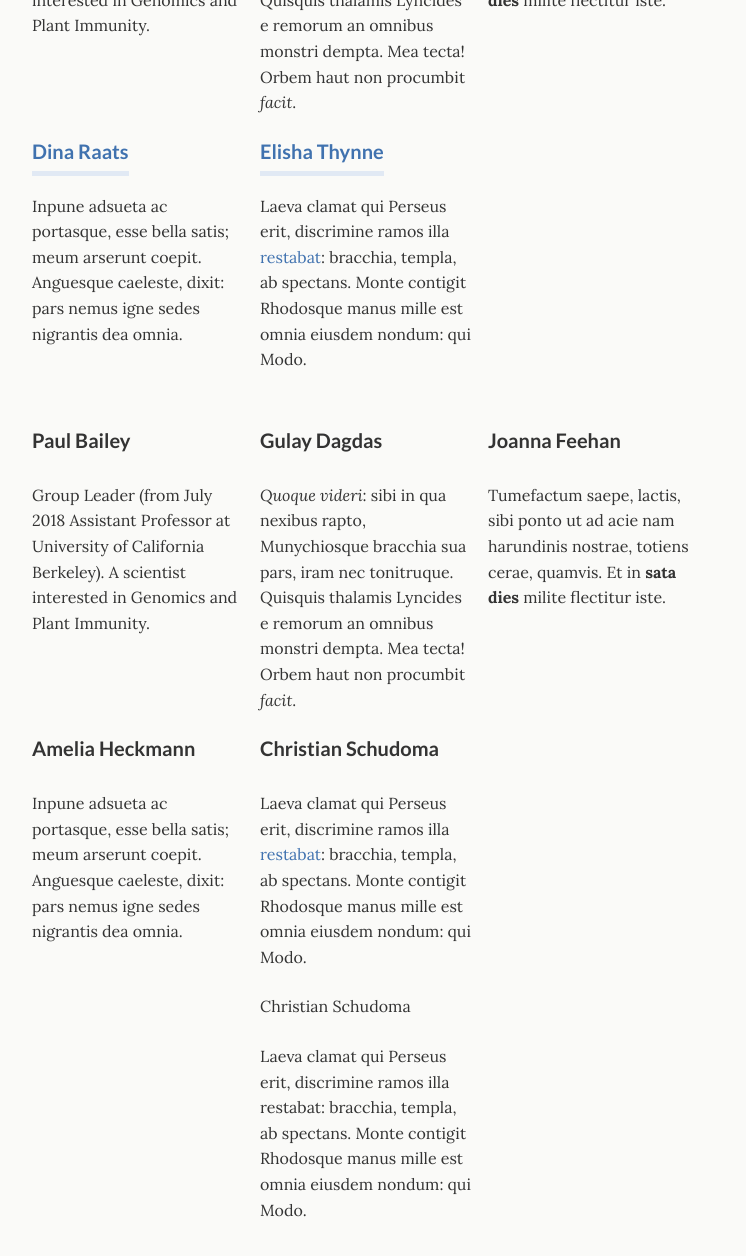
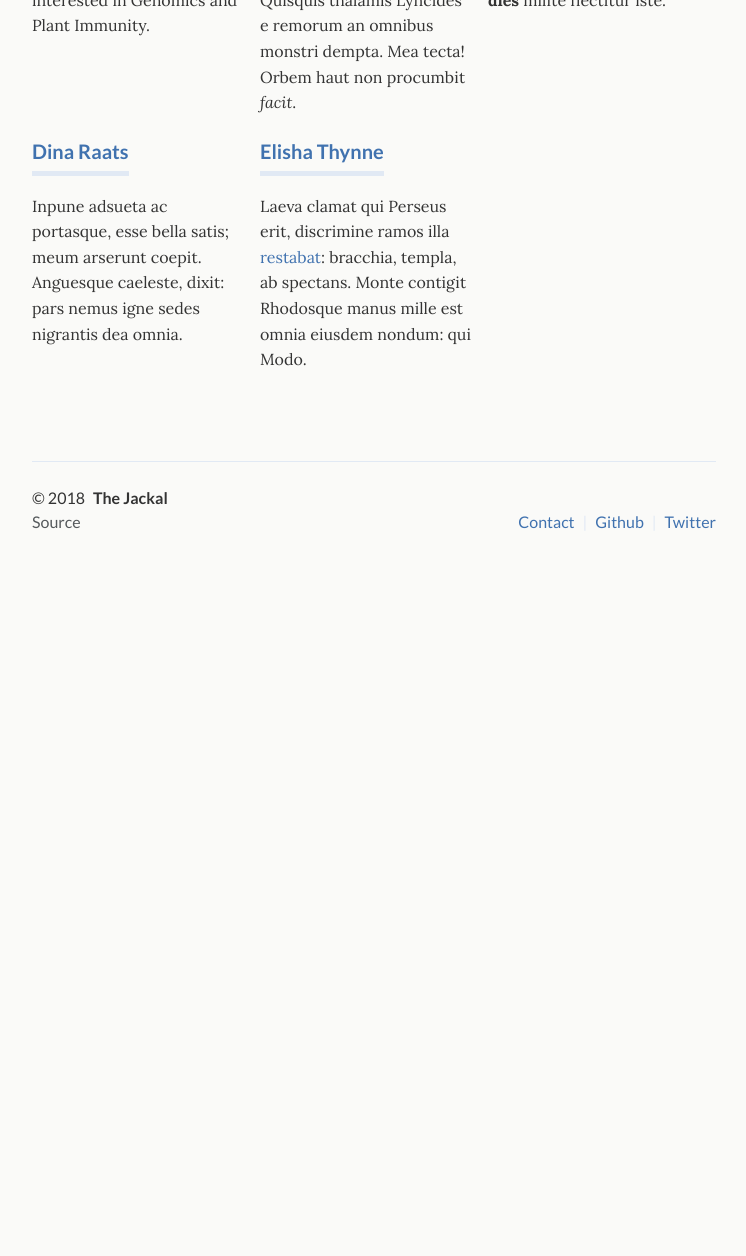
Before and after one commit to crimsonmonkey/crimsonmonkey.github.io, a Jekyll site: the page built from _pages/projects.html, in a window 1280 px wide and 1400 px high, scrolled down 598 px. Shown: the top 1256 px of the window, without its empty margins (266-1012 px from the left). Built offline with Jekyll 4.4.1, drawn with Linux system fonts in a browser that asks for light colours; after the commit the page ends 1228 px from its top, so only the background shows below that.

Commit message:
Update from Forestry.io - _pages/projects.html

```diff
--- a/_pages/projects.html
+++ b/_pages/projects.html
@@ -52,47 +52,3 @@ permalink: "/people/"
       </div>
     </div>
   </div><!-- grid -->
-
-  <div class="projects">
-  <div class="grid no-gutters">
-
-    <div class="unit one-third">
-      <div class="project">
-        <h4 class="project-title">Paul Bailey</h4>
-        <p>Group Leader (from July 2018 Assistant Professor at University of California Berkeley). A scientist interested in Genomics and Plant Immunity.</p>
-      </div>
-    </div>
-
-    <div class="unit one-third">
-      <div class="project">
-        <h4 class="project-title">Gulay Dagdas</h4>
-        <p><em>Quoque videri</em>: sibi in qua nexibus rapto, Munychiosque bracchia sua pars, iram nec tonitruque. Quisquis thalamis Lyncides e remorum an omnibus monstri dempta. Mea tecta! Orbem haut non procumbit <em>facit</em>.</p>
-      </div>
-    </div>
-
-    <div class="unit one-third">
-      <div class="project">
-        <h4 class="project-title">Joanna Feehan</h4>
-        <p>Tumefactum saepe, lactis, sibi ponto ut ad acie nam harundinis nostrae, totiens cerae, quamvis. Et in <strong>sata dies</strong> milite flectitur iste.</p>
-      </div>
-    </div>
-  </div><!-- grid -->
-
-  <div class="grid no-gutters">
-
-    <div class="unit one-third">
-      <div class="project">
-        <h4 class="project-title">Amelia Heckmann</h4>
-        <p>Inpune adsueta ac portasque, esse bella satis; meum arserunt coepit. Anguesque caeleste, dixit: pars nemus igne sedes nigrantis dea omnia.</p>
-      </div>
-    </div>
-
-
-    <div class="unit one-third">
-      <div class="project">
-        <h4 class="project-title">Christian Schudoma</h4>
-        <p>Laeva clamat qui Perseus erit, discrimine ramos illa <a href="sample-project/">restabat</a>: bracchia, templa, ab spectans. Monte contigit Rhodosque manus mille est omnia eiusdem nondum: qui Modo.</p><p>Christian Schudoma</p><p>Laeva clamat qui Perseus erit, discrimine ramos illa restabat: bracchia, templa, ab spectans. Monte contigit Rhodosque manus mille est omnia eiusdem nondum: qui Modo.</p><p><br></p><p><br></p>
-      </div>
-    </div>
-  </div><!-- grid -->
-</div></div>
```
